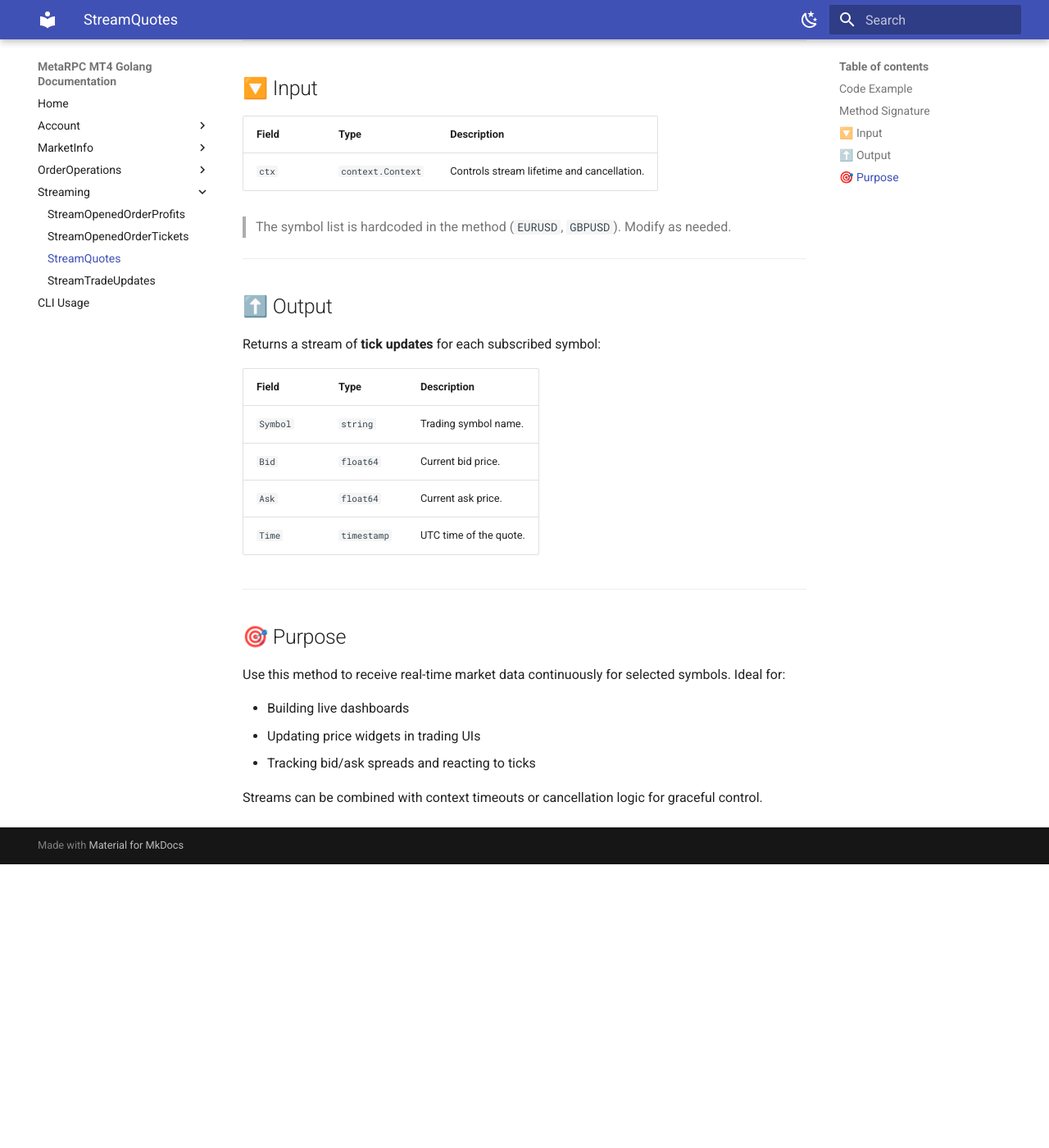
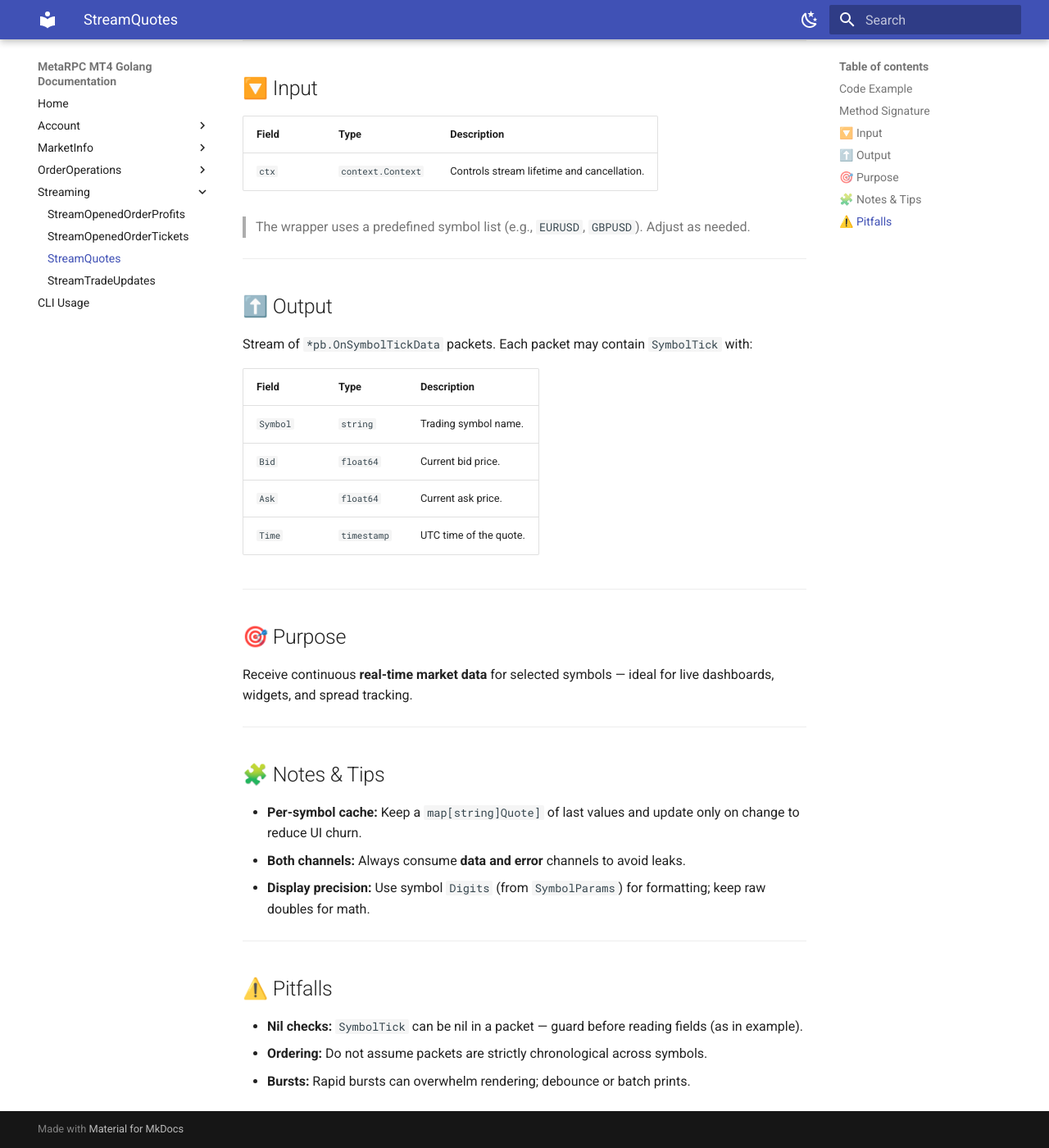
Before and after one commit to MetaRPC/GoMT4, an MkDocs documentation site: the page built from docs/Streaming/StreamQuotes.md, in a window 1280 px wide and 1400 px high, scrolled down 1104 px. Shown: the whole window at 82% size. Built offline with MkDocs 1.6.1 and Material for MkDocs 9.7.7, drawn with Linux system fonts in a browser that asks for light colours; before the commit the page ends 2158 px from its top, so only the background shows below that; some of the changed text lies outside the part shown.

Commit message:
Update StreamQuotes.md

```diff
--- a/docs/Streaming/StreamQuotes.md
+++ b/docs/Streaming/StreamQuotes.md
@@ -59,13 +59,13 @@ func (s *MT4Service) StreamQuotes(ctx context.Context)
 | ----- | ----------------- | ------------------------------------------ |
 | `ctx` | `context.Context` | Controls stream lifetime and cancellation. |
 
-> The symbol list is hardcoded in the method (`EURUSD`, `GBPUSD`). Modify as needed.
+> The wrapper uses a predefined symbol list (e.g., `EURUSD`, `GBPUSD`). Adjust as needed.
 
 ---
 
 ## ⬆️ Output
 
-Returns a stream of **tick updates** for each subscribed symbol:
+Stream of `*pb.OnSymbolTickData` packets. Each packet may contain `SymbolTick` with:
 
 | Field    | Type        | Description            |
 | -------- | ----------- | ---------------------- |
@@ -78,11 +78,20 @@ Returns a stream of **tick updates** for each subscribed symbol:
 
 ## 🎯 Purpose
 
-Use this method to receive real-time market data continuously for selected symbols.
-Ideal for:
+Receive continuous **real-time market data** for selected symbols — ideal for live dashboards, widgets, and spread tracking.
 
-* Building live dashboards
-* Updating price widgets in trading UIs
-* Tracking bid/ask spreads and reacting to ticks
+---
 
-Streams can be combined with context timeouts or cancellation logic for graceful control.
+## 🧩 Notes & Tips
+
+* **Per-symbol cache:** Keep a `map[string]Quote]` of last values and update only on change to reduce UI churn.
+* **Both channels:** Always consume **data and error** channels to avoid leaks.
+* **Display precision:** Use symbol `Digits` (from `SymbolParams`) for formatting; keep raw doubles for math.
+
+---
+
+## ⚠️ Pitfalls
+
+* **Nil checks:** `SymbolTick` can be nil in a packet — guard before reading fields (as in example).
+* **Ordering:** Do not assume packets are strictly chronological across symbols.
+* **Bursts:** Rapid bursts can overwhelm rendering; debounce or batch prints.
```
Also changed, not shown: other parts of docs/Streaming/StreamQuotes.md (+1 -1 lines).
